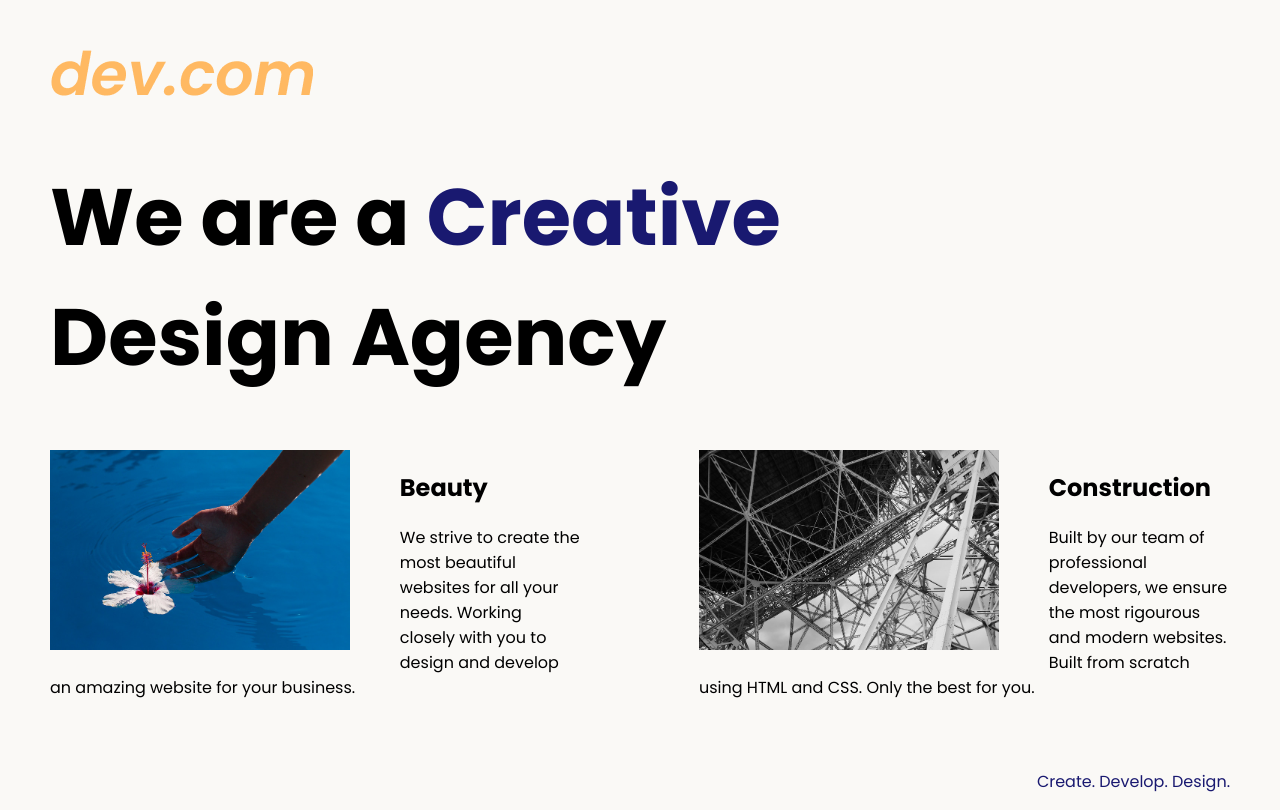
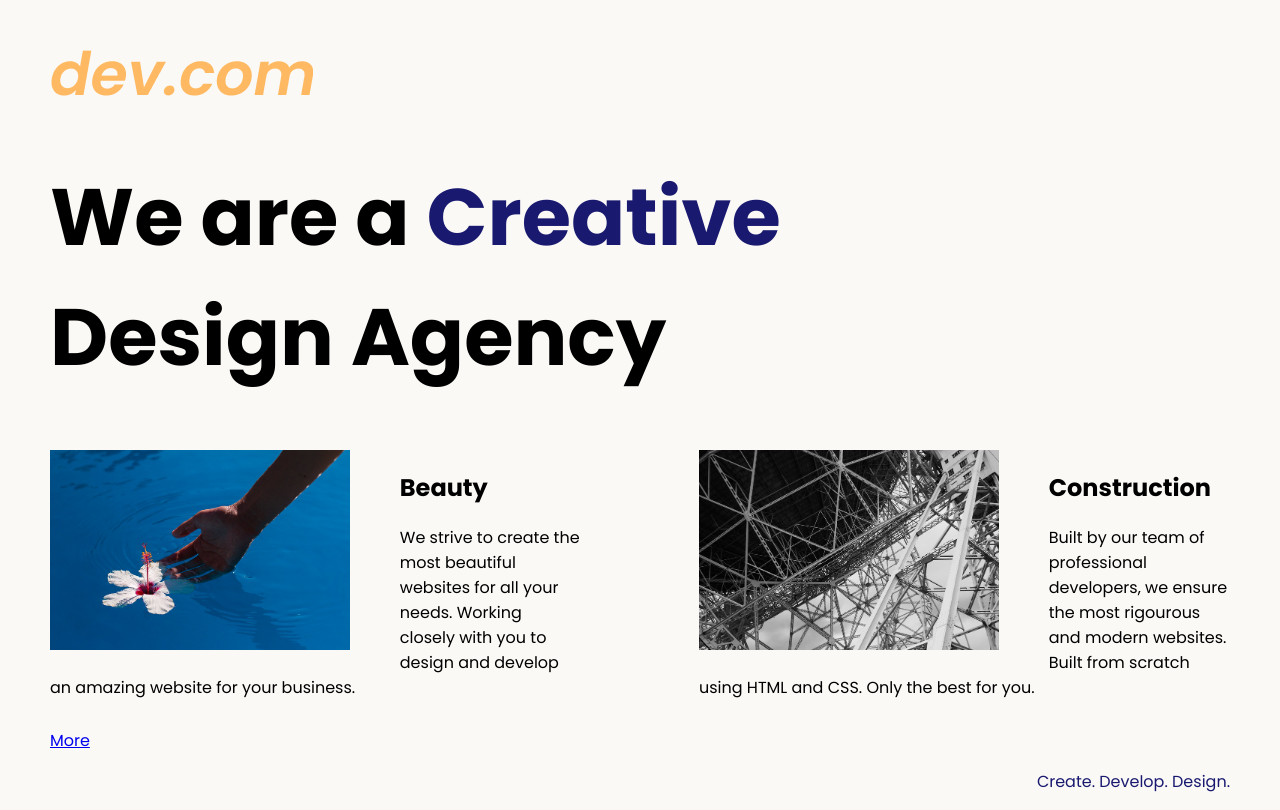
Before and after one commit to adityakulkarni4044/Agency, a plain HTML site: page index.html in a window 1280 px wide. Drawn offline with Linux system fonts and the light colour scheme.

Commit message:
Update index.html

```diff
--- a/index.html
+++ b/index.html
@@ -30,6 +30,9 @@
     </div>
 
   </div>
+    <div class="link">
+    <a href="./index1.html">More</a>
+  </div>
   <footer>
     <p>Create. Develop. Design.</p>
   </footer>
```
